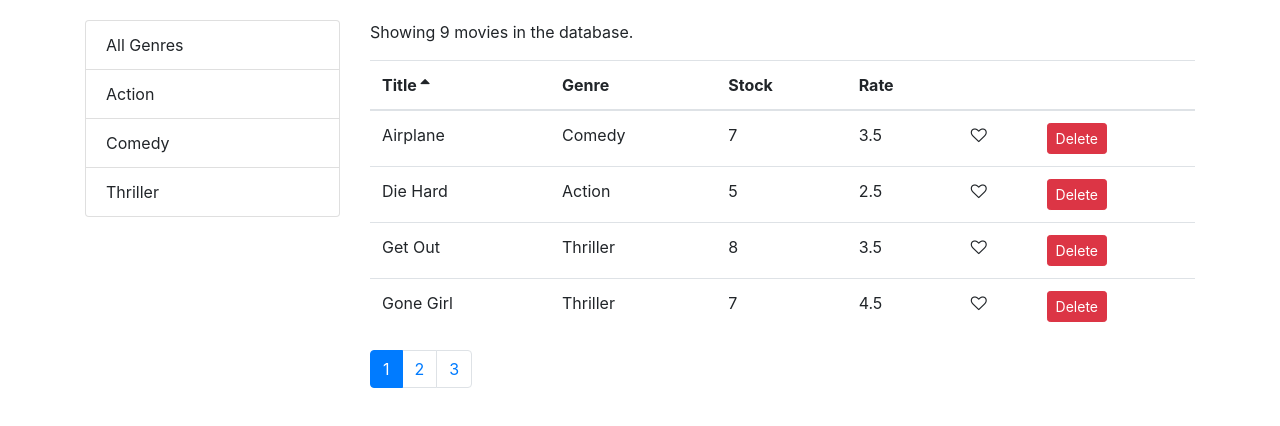
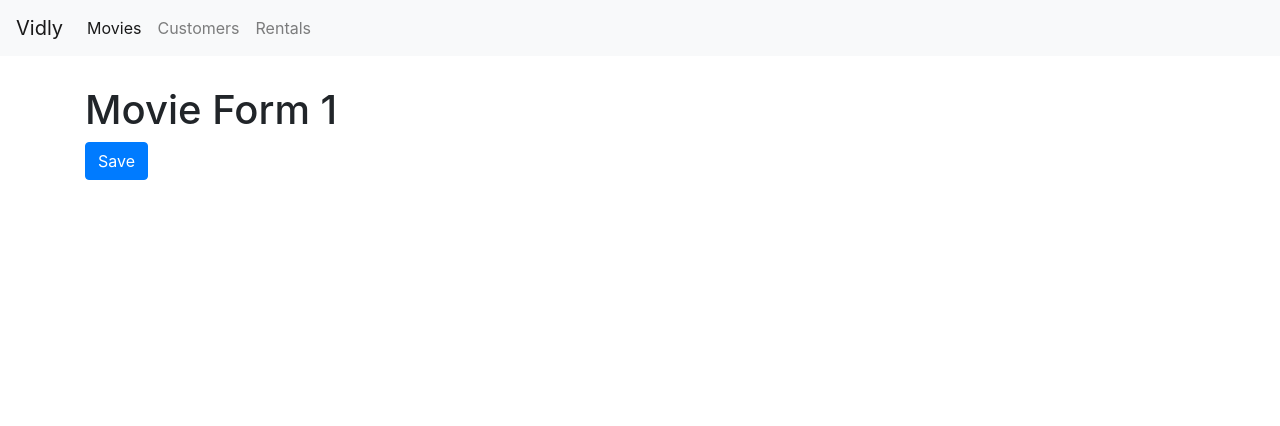
Before and after one commit to CorralesD/vidStoreApp, a React (Create React App) app: page /movies/1 in a window 1280 px wide. Shown: the top 426 px of the page. Built offline with nearby package versions, Linux system fonts and the light colour scheme.

Commit message:
navigation & routing

```diff
--- a/package.json
+++ b/package.json
@@ -9,6 +9,7 @@
     "prop-types": "^15.6.2",
     "react": "^16.7.0",
     "react-dom": "^16.7.0",
+    "react-router-dom": "^4.3.1",
     "react-scripts": "2.1.3"
   },
   "scripts": {
--- a/src/App.js
+++ b/src/App.js
@@ -1,13 +1,30 @@
 import React, { Component } from "react";
+import { Route, Switch, Redirect } from "react-router-dom";
+import NavBar from "./components/navbar";
+import Movies from "./components/movies";
+import Customers from "./components/customers";
+import Rentals from "./components/rentals";
+import MovieForm from "./components/movieForm";
+import NotFound from "./components/notFound";
 import "./App.css";
-import Movies from "./components/movies";
 
 class App extends Component {
   render() {
     return (
-      <main className="container">
-        <Movies />
-      </main>
+      <div>
+        <NavBar />
+        <main className="container">
+          <Switch>
+            <Route path="/movies/:id" component={MovieForm} />
+            <Route path="/movies" component={Movies} />
+            <Route path="/customers" component={Customers} />
+            <Route path="/rentals" component={Rentals} />
+            <Route path="/not-found" component={NotFound} />
+            <Redirect from="/" exact to="/movies" />
+            <Redirect to="/not-found" />
+          </Switch>
+        </main>
+      </div>
     );
   }
 }
--- /dev/null
+++ b/src/components/customers.jsx
@@ -0,0 +1,7 @@
+import React from "react";
+
+const Customers = () => {
+  return <h1>Customers</h1>;
+};
+
+export default Customers;
--- /dev/null
+++ b/src/components/movieForm.jsx
@@ -0,0 +1,17 @@
+import React from "react";
+
+const MovieForm = ({ match, history }) => {
+  return (
+    <div>
+      <h1>Movie Form {match.params.id}</h1>
+      <button
+        className="btn btn-primary"
+        onClick={() => history.push("/movies")}
+      >
+        Save
+      </button>
+    </div>
+  );
+};
+
+export default MovieForm;
--- a/src/components/moviesTable.jsx
+++ b/src/components/moviesTable.jsx
@@ -1,10 +1,15 @@
 import React, { Component } from "react";
+import { Link } from "react-router-dom";
 import Table from "./common/table";
 import Like from "./common/like";
 
 class MoviesTable extends Component {
   columns = [
-    { path: "title", lable: "Title" },
+    {
+      path: "title",
+      lable: "Title",
+      content: movie => <Link to={`/movies/${movie._id}`}>{movie.title}</Link>
+    },
     { path: "genre.name", lable: "Genre" },
     { path: "numberInStock", lable: "Stock" },
     { path: "dailyRentalRate", lable: "Rate" },
--- /dev/null
+++ b/src/components/navbar.jsx
@@ -0,0 +1,38 @@
+import React from "react";
+import { Link, NavLink } from "react-router-dom";
+
+const NavBar = () => {
+  return (
+    <nav className="navbar navbar-expand-lg navbar-light bg-light">
+      <Link className="navbar-brand" to="/">
+        Vidly
+      </Link>
+      <button
+        className="navbar-toggler"
+        type="button"
+        data-toggle="collapse"
+        data-target="#navbarNavAltMarkup"
+        aria-controls="navbarNavAltMarkup"
+        aria-expanded="false"
+        aria-label="Toggle navigation"
+      >
+        <span className="navbar-toggler-icon" />
+      </button>
+      <div className="collapse navbar-collapse" id="navbarNavAltMarkup">
+        <div className="navbar-nav">
+          <NavLink className="nav-item nav-link" to="/movies">
+            Movies
+          </NavLink>
+          <NavLink className="nav-item nav-link" to="/customers">
+            Customers
+          </NavLink>
+          <NavLink className="nav-item nav-link" to="/rentals">
+            Rentals
+          </NavLink>
+        </div>
+      </div>
+    </nav>
+  );
+};
+
+export default NavBar;
--- /dev/null
+++ b/src/components/notFound.jsx
@@ -0,0 +1,7 @@
+import React from "react";
+
+const NotFound = () => {
+  return <h1>Not Found</h1>;
+};
+
+export default NotFound;
--- /dev/null
+++ b/src/components/rentals.jsx
@@ -0,0 +1,7 @@
+import React from "react";
+
+const Rentals = () => {
+  return <h1>Rentals</h1>;
+};
+
+export default Rentals;
--- a/src/index.css
+++ b/src/index.css
@@ -1,6 +1,6 @@
 body {
   margin: 0;
-  padding: 20px 0 0 0;
+  padding: 0;
   font-family: -apple-system, BlinkMacSystemFont, "Segoe UI", "Roboto", "Oxygen",
     "Ubuntu", "Cantarell", "Fira Sans", "Droid Sans", "Helvetica Neue",
     sans-serif;
@@ -13,6 +13,10 @@
     monospace;
 }
 
+.navbar {
+  margin-bottom: 30px;
+}
+
 .clickable {
   cursor: pointer;
 }
--- a/src/index.js
+++ b/src/index.js
@@ -1,12 +1,18 @@
 import React from "react";
 import ReactDOM from "react-dom";
+import { BrowserRouter } from "react-router-dom";
 import "./index.css";
 import App from "./App";
 import * as serviceWorker from "./serviceWorker";
 import "bootstrap/dist/css/bootstrap.css";
 import "font-awesome/css/font-awesome.css";
 
-ReactDOM.render(<App />, document.getElementById("root"));
+ReactDOM.render(
+  <BrowserRouter>
+    <App />
+  </BrowserRouter>,
+  document.getElementById("root")
+);
 
 // If you want your app to work offline and load faster, you can change
 // unregister() to register() below. Note this comes with some pitfalls.
```
Also changed, not shown: 1 other file (tests, documents, lock files or other folders).
